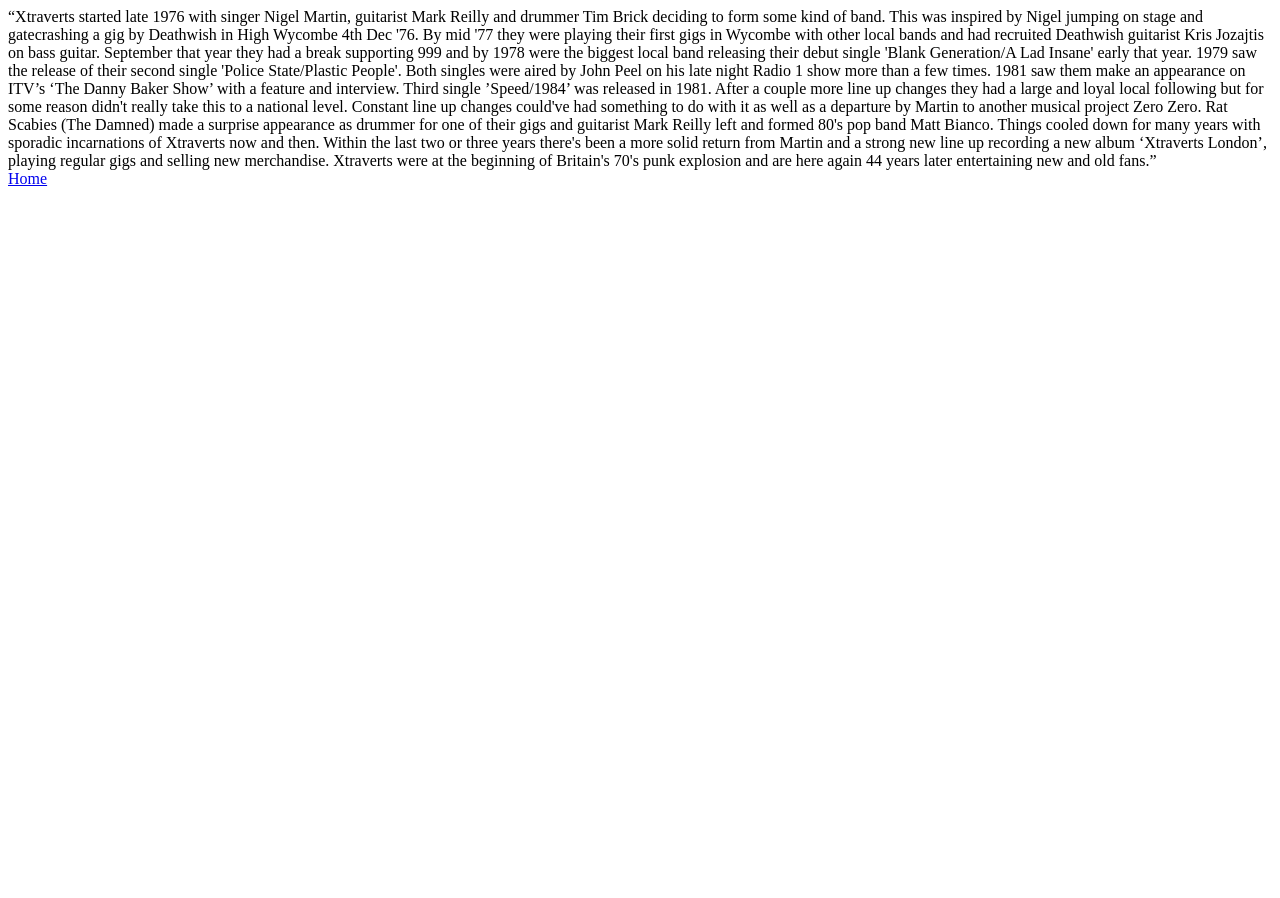
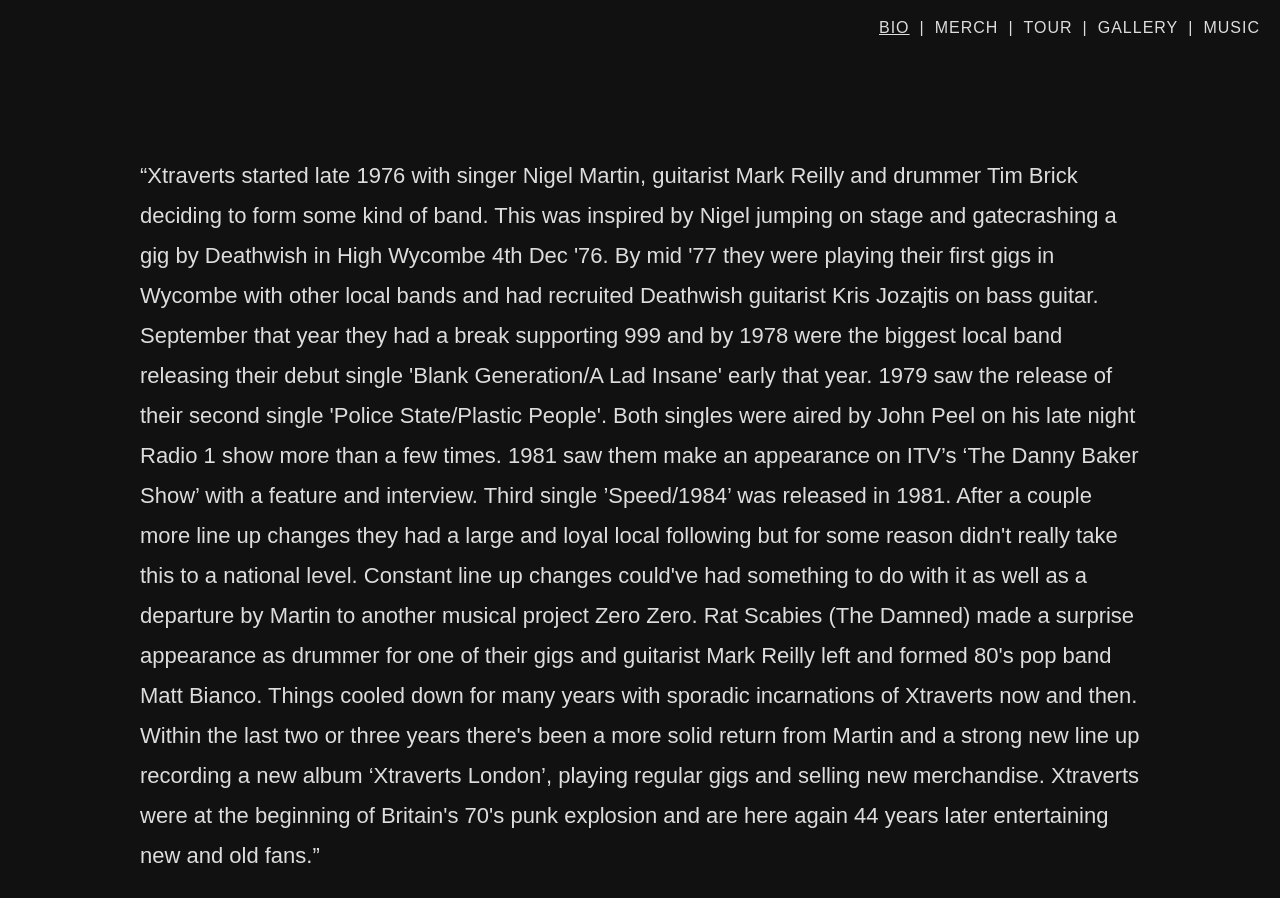
Before and after one commit to Xtraverts/website, a plain HTML site: page src/pages/bio/bio.html in a window 1280 px wide. Before the commit the page ends 800 px from the top, so only its background shows below. Drawn offline with Linux system fonts and the light colour scheme.

Commit message:
bio added style

```diff
--- a/src/pages/bio/bio.html
+++ b/src/pages/bio/bio.html
@@ -4,23 +4,40 @@
   <meta charset="UTF-8">
 	<meta http-equiv="X-UA-Compatible" content="IE=edge">
 	<meta name="viewport" content="width=device-width, initial-scale=1.0">
+  <link rel="stylesheet" href="../../../style.css">
   <link rel="stylesheet" href="./style.css">
 	<title>Xtraverts - Bio</title>
 </head>
 <body>
-	“Xtraverts started late 1976 with singer Nigel Martin, guitarist Mark Reilly  and drummer Tim Brick deciding to form some kind of band. This was  inspired by Nigel jumping on stage and gatecrashing a gig by Deathwish in  High Wycombe 4th Dec '76.
-By mid '77 they were playing their first gigs in Wycombe with other local  bands and had recruited Deathwish guitarist Kris Jozajtis on bass guitar.  September that year they had a break supporting 999 and by 1978 were  the biggest local band releasing their debut single 'Blank Generation/A
-Lad Insane' early that year.
-1979 saw the release of their second single 'Police State/Plastic People'. Both singles were aired by John Peel on his late night Radio 1 show more  than a few times.
-1981 saw them make an appearance on ITV’s ‘The Danny Baker Show’ with  a feature and interview.
-Third single ’Speed/1984’ was released in 1981.
-After a couple more line up changes they had a large and loyal local  following but for some reason didn't really take this to a national level.  Constant line up changes could've had something to do with it as well as a  departure by Martin to another musical project Zero Zero.
-Rat Scabies (The Damned) made a surprise appearance as drummer for  one of their gigs and guitarist Mark Reilly left and formed 80's pop band  Matt Bianco.
-Things cooled down for many years with sporadic incarnations of  Xtraverts now and then.
-Within the last two or three years there's been a more solid return from  Martin and a strong new line up recording a new album ‘Xtraverts London’,  playing regular gigs and selling new merchandise.
-Xtraverts were at the beginning of Britain's 70's punk explosion and are  here again 44 years later entertaining new and old fans.”
-	<div>
-		<a href="../../../index.html">Home</a>
+
+<!-- navbar -->
+	<nav class="navbar">
+		<div class="navbar-section active"><a href="../bio/bio.html">BIO</a></div>
+		<div class="navbar-section">|</div>
+		<div class="navbar-section"><a href="../temp/temp.html">MERCH</a></div>
+		<div class="navbar-section">|</div>
+		<div class="navbar-section"><a href="../temp/temp.html">TOUR</a></div>
+		<div class="navbar-section">|</div>
+		<div class="navbar-section"><a href="gallery.html">GALLERY</a></div>
+		<div class="navbar-section">|</div>
+		<div class="navbar-section"><a href="../../pages/music/music.html">MUSIC</a></div>
+	</nav>
+
+<!-- bio -->
+	<div class="bio-container">
+		<p class="bio">
+			“Xtraverts started late 1976 with singer Nigel Martin, guitarist Mark Reilly and drummer Tim Brick deciding to form some kind of band. This was inspired by Nigel jumping on stage and gatecrashing a gig by Deathwish in High Wycombe 4th Dec '76.
+		By mid '77 they were playing their first gigs in Wycombe with other local bands and had recruited Deathwish guitarist Kris Jozajtis on bass guitar. September that year they had a break supporting 999 and by 1978 were the biggest local band releasing their debut single 'Blank Generation/A
+		Lad Insane' early that year.
+		1979 saw the release of their second single 'Police State/Plastic People'. Both singles were aired by John Peel on his late night Radio 1 show more than a few times.
+		1981 saw them make an appearance on ITV’s ‘The Danny Baker Show’ with a feature and interview.
+		Third single ’Speed/1984’ was released in 1981.
+		After a couple more line up changes they had a large and loyal local following but for some reason didn't really take this to a national level. Constant line up changes could've had something to do with it as well as a departure by Martin to another musical project Zero Zero.
+		Rat Scabies (The Damned) made a surprise appearance as drummer for one of their gigs and guitarist Mark Reilly left and formed 80's pop band Matt Bianco.
+		Things cooled down for many years with sporadic incarnations of Xtraverts now and then.
+		Within the last two or three years there's been a more solid return from Martin and a strong new line up recording a new album ‘Xtraverts London’, playing regular gigs and selling new merchandise.
+		Xtraverts were at the beginning of Britain's 70's punk explosion and are here again 44 years later entertaining new and old fans.”
+		</p>
 	</div>
 </body>
 </html>
--- a/src/pages/bio/style.css
+++ b/src/pages/bio/style.css
@@ -0,0 +1,10 @@
+.bio-container {
+	max-width: 1000px;
+	margin: 100px auto 0;
+}
+
+.bio {
+  color: #dddddd;
+  line-height: 40px;
+	font-size: 22px;
+}
--- a/style.css
+++ b/style.css
@@ -4,7 +4,7 @@
 
 body {
   margin: 0;
-  background-color: black;
+  background-color: #111111;
   background-size: cover;
   font-family: sans-serif;
   line-height: 1;
```
Also changed, not shown: index.html (+3 -3 lines), src/pages/gallery/gallery.html (+2 -0 lines), src/pages/music/music.html (+3 -1 lines), script.js (line endings or trailing spaces), src/pages/gallery/style.css (line endings or trailing spaces), src/pages/music/script.js (line endings or trailing spaces), src/pages/music/style.css (line endings or trailing spaces), src/pages/temp/temp.html (line endings or trailing spaces).
